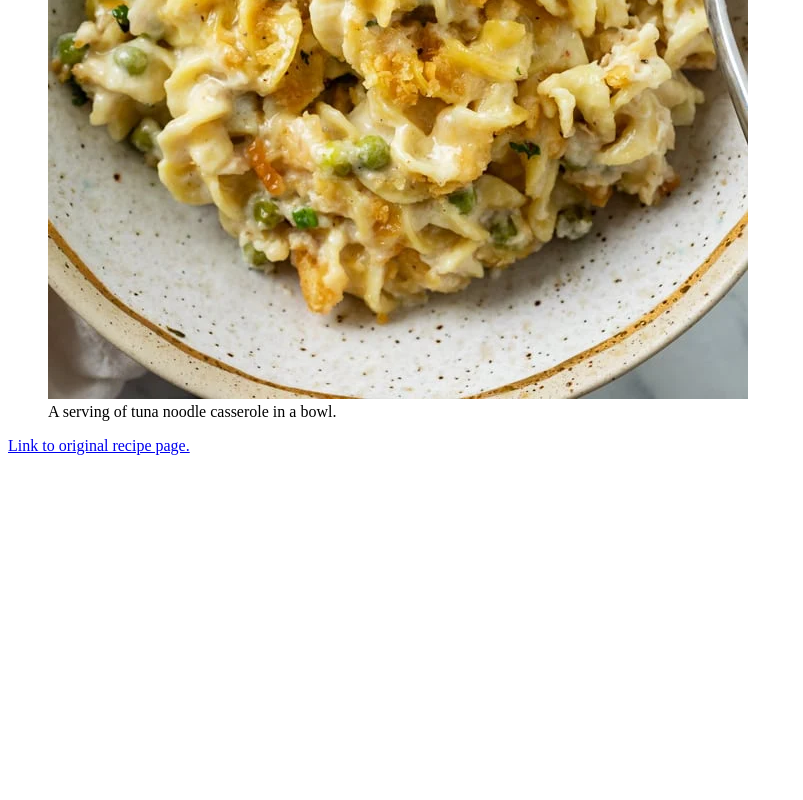
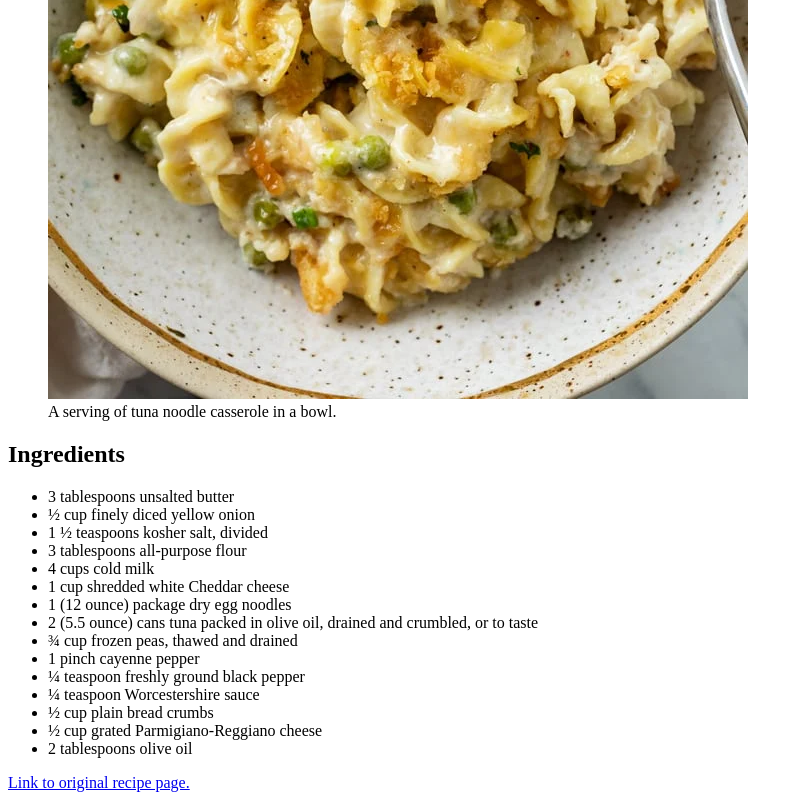
Before and after one commit to Andrewjdesigner/odin-recipes, a plain HTML site: page recipes/tuna-noodle-casserole.html in a window 1280 px wide. Shown: the part 513-1313 px from the top of the page, without its empty margins (0-803 px from the left). Before the commit the page ends 976 px from the top, so only its background shows below. Drawn offline with Linux system fonts and the light colour scheme.

Commit message:
Added ingredients list to casserole page.

```diff
--- a/recipes/tuna-noodle-casserole.html
+++ b/recipes/tuna-noodle-casserole.html
@@ -12,6 +12,26 @@
         <img src="tuna-noodle-casserole.jpg" alt="A finished tuna noodle casserole">
         <figcaption>A serving of tuna noodle casserole in a bowl.</figcaption>
     </figure>
+
+    <h2>Ingredients</h2>
+    <ul>
+        <li>3 tablespoons unsalted butter</li>
+        <li>½ cup finely diced yellow onion</li>
+        <li>1 ½ teaspoons kosher salt, divided</li>
+        <li>3 tablespoons all-purpose flour</li>
+        <li>4 cups cold milk</li>
+        <li>1 cup shredded white Cheddar cheese</li>
+        <li>1 (12 ounce) package dry egg noodles</li>
+        <li>2 (5.5 ounce) cans tuna packed in olive oil, drained and crumbled, or to taste</li>
+        <li>¾ cup frozen peas, thawed and drained</li>
+        <li>1 pinch cayenne pepper</li>
+        <li>¼ teaspoon freshly ground black pepper</li>
+        <li>¼ teaspoon Worcestershire sauce</li>
+        <li>½ cup plain bread crumbs</li>
+        <li>½ cup grated Parmigiano-Reggiano cheese</li>
+        <li>2 tablespoons olive oil</li>
+    </ul>
+
     <a href="https://www.allrecipes.com/recipe/280246/chef-johns-tuna-noodle-casserole/" target="_blank">Link to original recipe page.</a>
 </body>
 </html>
```
